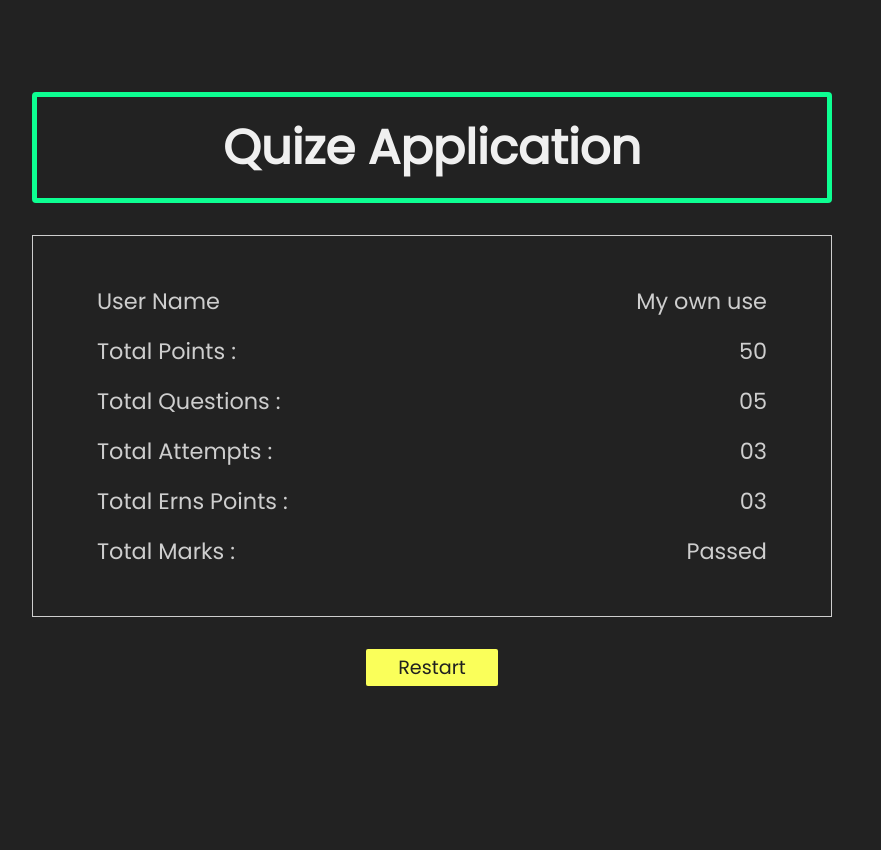
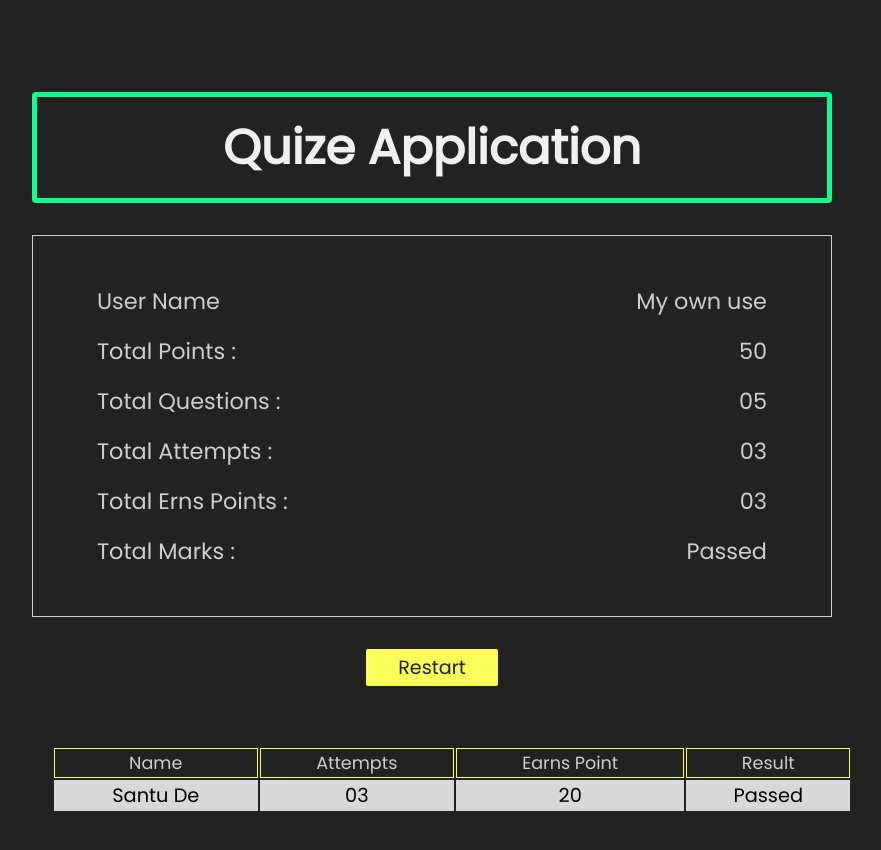
Before and after one commit to santude1997/quize_app, a React (Create React App) app: page /result in a window 1280 px wide. Shown: the top 850 px of the page, without its empty margins (208-1089 px from the left). Built offline with nearby package versions, Linux system fonts and the light colour scheme.

Commit message:
Result table udated

```diff
--- a/src/components/Result.js
+++ b/src/components/Result.js
@@ -1,6 +1,7 @@
 import React from "react";
 import "../styles/Result.css";
 import {Link} from 'react-router-dom';
+import ResultTable from "./ResultTable";
 
 const Result = () => {
   function onRestart(){
@@ -39,6 +40,9 @@ const Result = () => {
       <div className="start">
       <Link className="btn" to={"/"} onClick = {onRestart}>Restart</Link>
       </div>
+      <div className="container">
+        <ResultTable/>
+      </div>
     </div>
   );
 };
--- a/src/components/ResultTable.js
+++ b/src/components/ResultTable.js
@@ -1,9 +1,28 @@
-import React from 'react'
+import React from "react";
 
 const ResultTable = () => {
   return (
-    <div>ResultTable</div>
-  )
-}
+    <div>
+      <table>
+        <thead className="table-header">
+          <tr className="table-row">
+            <td>Name</td>
+            <td>Attempts</td>
+            <td>Earns Point</td>
+            <td>Result</td>
+          </tr>
+        </thead>
+        <tbody className="table-body">
+          <tr className="table-body">
+            <td>Santu De</td>
+            <td>03</td>
+            <td>20</td>
+            <td>Passed</td>
+          </tr>
+        </tbody>
+      </table>
+    </div>
+  );
+};
 
-export default ResultTable
+export default ResultTable;
```
